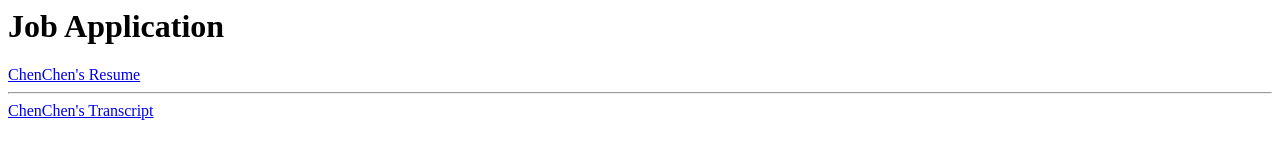
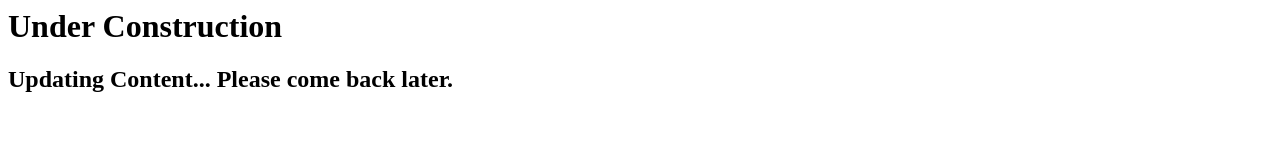
Before and after one commit to cche80/cche80.github.io, a plain HTML site: page index.html in a window 1280 px wide. Drawn offline with Linux system fonts and the light colour scheme.

Commit message:
under construction

```diff
--- a/index.html
+++ b/index.html
@@ -1,6 +1,4 @@
 <html>
-<h1>Job Application</h1>
-<A href = "ChenChen_Resume.pdf">ChenChen's Resume</A>
-<hr>
-<A href = "ChenChen_UnofficialTranscript.pdf">ChenChen's Transcript</A>
+<h1>Under Construction</h1>
+<h2>Updating Content... Please come back later.</h2>
 </html>
```
Also changed, not shown: 2 other files.
